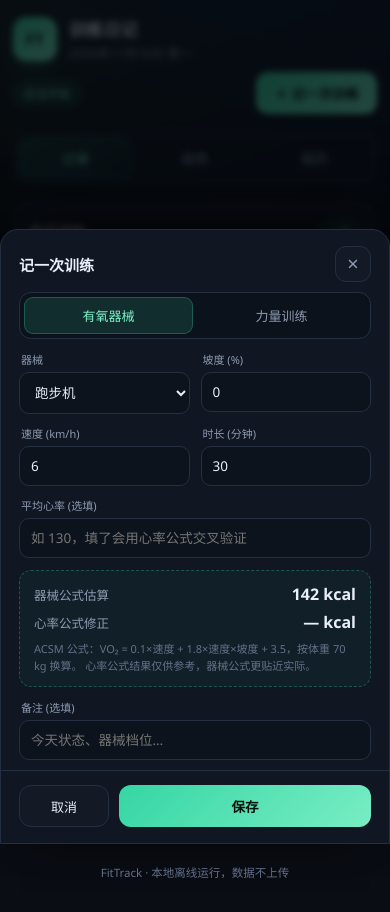
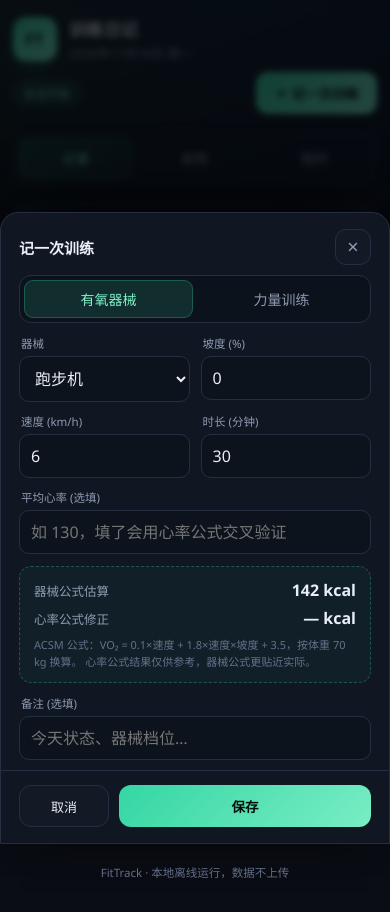
Before and after one commit to caojingan33-pixel/fittrack, a plain HTML site: page index.html in a window 390 px wide. Both pictures are taken after a click on the button "＋ 记一次训练". Drawn offline with Linux system fonts and the light colour scheme.

Commit message:
add styles.css

```diff
--- a/styles.css
+++ b/styles.css
@@ -30,6 +30,10 @@ html, body {
   color: var(--text);
   font-family: "Segoe UI", "PingFang SC", "Microsoft YaHei", system-ui, -apple-system, sans-serif;
   -webkit-font-smoothing: antialiased;
+  -webkit-text-size-adjust: 100%;
+  text-size-adjust: 100%;
+  touch-action: manipulation;
+  overscroll-behavior-y: contain;
 }
 
 .app {
@@ -498,6 +502,10 @@ button { font-family: inherit; cursor: pointer; }
   .card { padding: 15px 15px 16px; border-radius: 16px; }
   .hero-num strong { font-size: 44px; }
   .profile-form { grid-template-columns: minmax(0, 1fr) minmax(0, 1fr); }
+  /* iOS 在输入框字号 <16px 时会强行放大页面，这里统一 16px */
+  .field input, .field select { font-size: 16px; }
+  .field label { font-size: 11.5px; }
+  .seg-btn { font-size: 14px; }
 }
 
 @media (max-width: 460px) {
```
